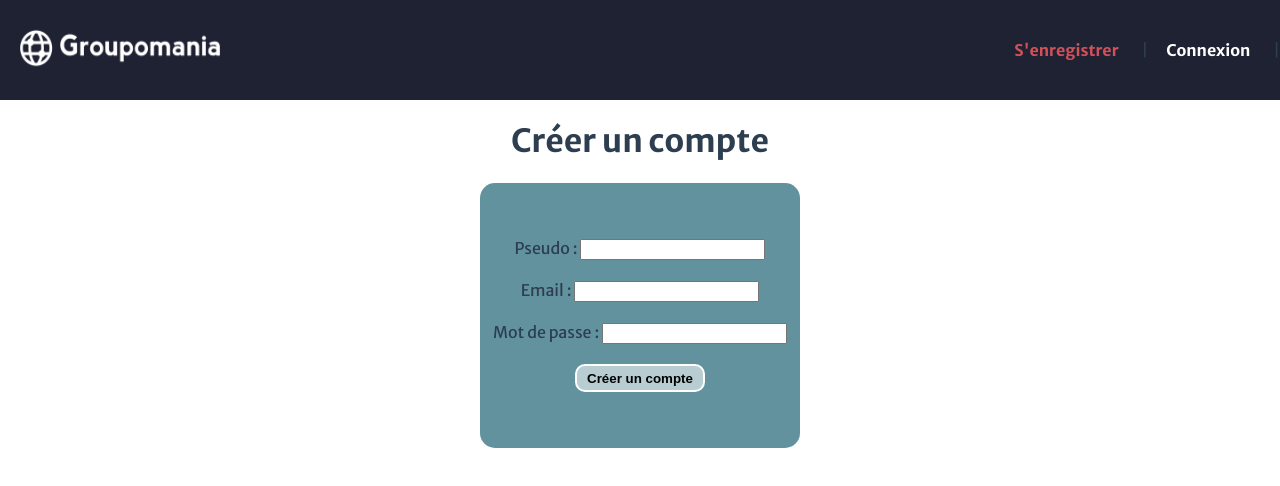
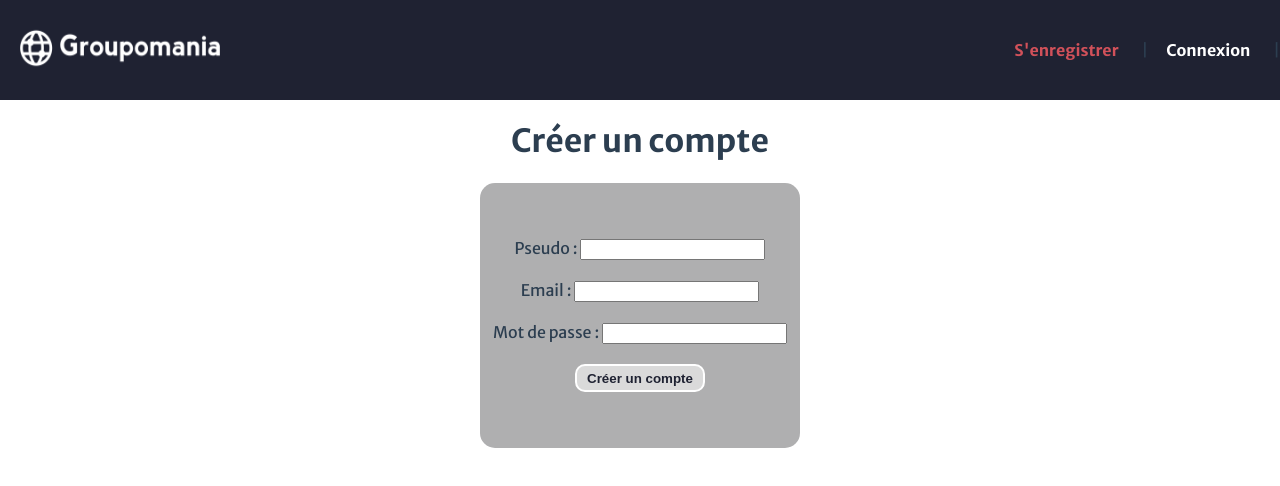
Before and after one commit to Alexandre-C-89/P7_alexandre_clemencot, a Vue app in the folder frontend/: page /signup in a window 1280 px wide. Shown: the top 486 px of the page. Built offline with nearby package versions, Linux system fonts and the light colour scheme.

Commit message:
changement style page singup

```diff
--- a/frontend/src/views/Login.vue
+++ b/frontend/src/views/Login.vue
@@ -67,7 +67,7 @@ export default {
 };
 </script>
 
-<style lang="scss">
+<style lang="scss" scoped>
 .form {
   width: 320px;
   height: 160px;
--- a/frontend/src/views/Signup.vue
+++ b/frontend/src/views/Signup.vue
@@ -23,6 +23,7 @@
 
 <script>
 export default {
+  name: 'Signup',
   data() {
     return {
       pseudo: '',
@@ -53,11 +54,11 @@ export default {
 };
 </script>
 
-<style lang="scss">
+<style lang="scss" scoped>
 .form {
   width: 320px;
   height: 265px;
-  background-color: #62929e;
+  background-color: #afafb0;
   border-radius: 15px;
   display: flex;
   flex-direction: column;
@@ -79,10 +80,10 @@ export default {
     border-radius: 10px;
     background-color: rgba(255, 255, 255, 0.541);
     font-weight: bold;
-    color: black;
+    color: #1f2232;
     border: 2px solid white;
     &:hover {
-      background-color: #084b5c;
+      background-color: #d1515a;
     }
   }
 }
```
